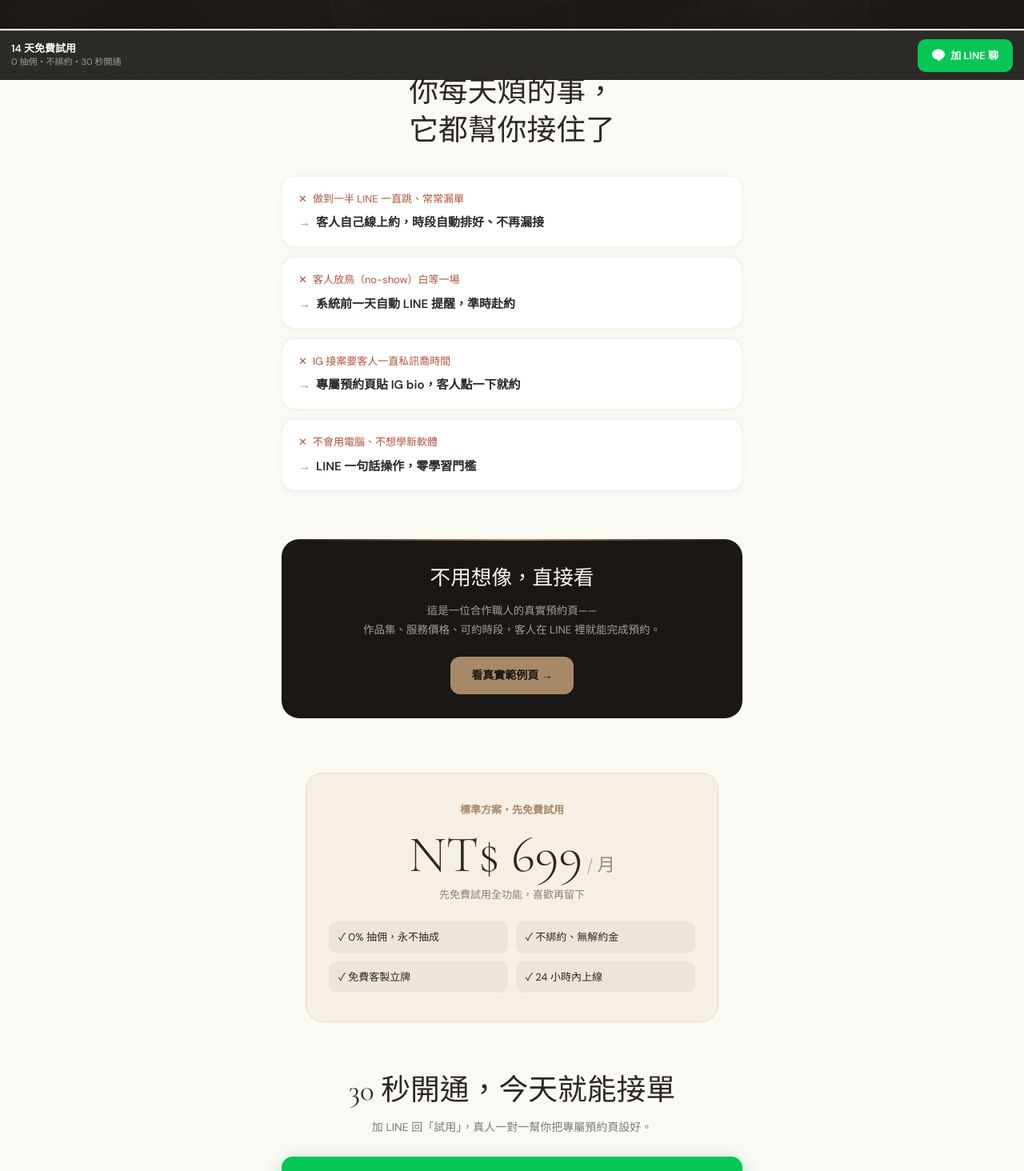
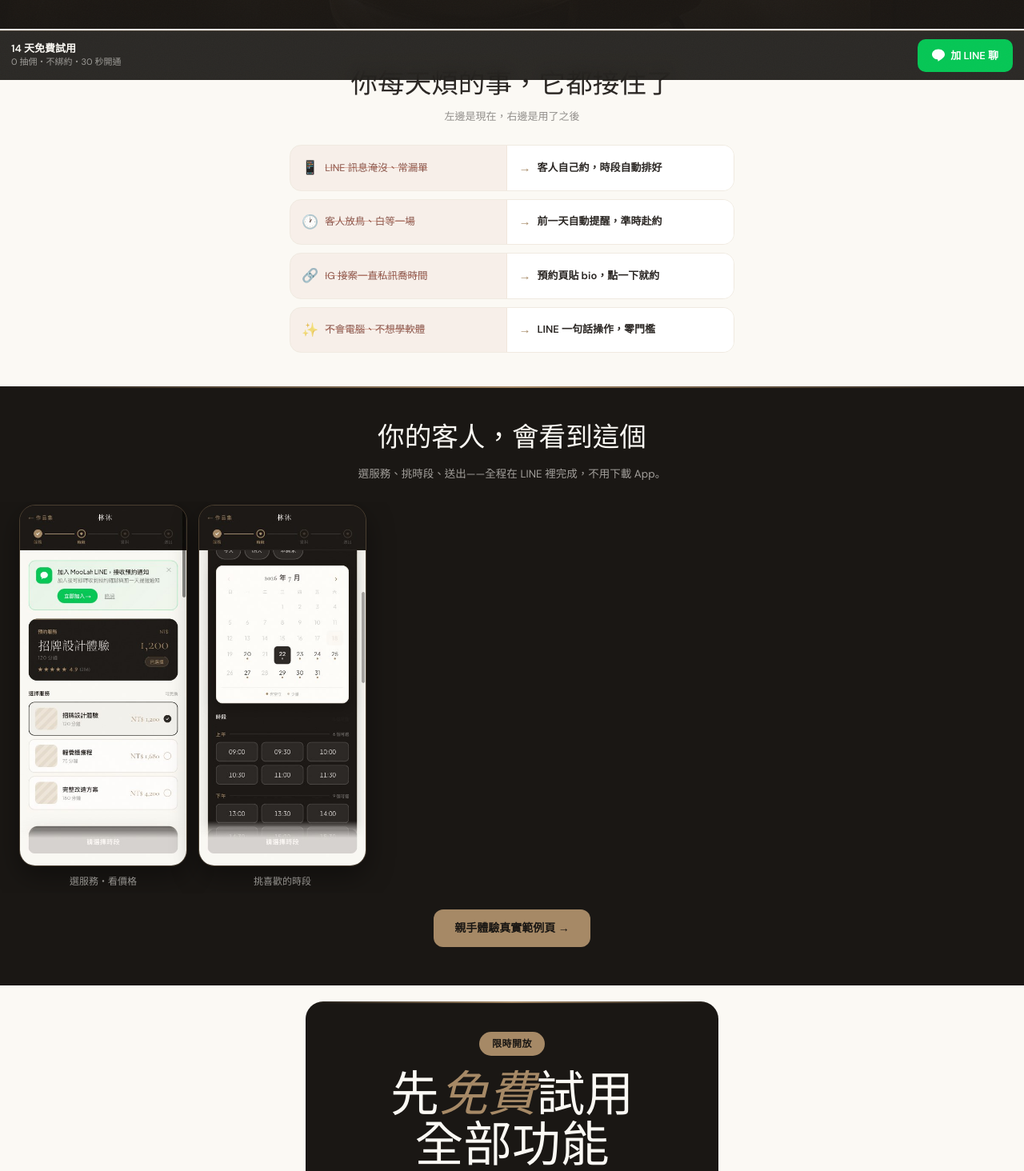
Before and after one commit to gini30666-design/moolah-platform, a Next.js app: page /pro in a window 1280 px wide. Shown: the part 700-2164 px from the top of the page at 80% size. Built offline with nearby package versions, Linux system fonts and the light colour scheme; no server answers.

Commit message:
/pro 廣告頁三優化：定價改免費試用為主角(699降次要)、痛點區改左右對比緊湊掃讀(破單調白卡+圖示)、加真實產品截圖 showcase(主動秀不只給連結)
Co-Authored-By: Claude Opus 4.8 <noreply@anthropic.com>

```diff
--- a/src/app/pro/page.tsx
+++ b/src/app/pro/page.tsx
@@ -73,55 +73,85 @@ export default function ProLandingPage() {
           </div>
         </section>
 
-        {/* ══════ 痛點 → 解法（精選 4，不倒 9 個功能）══════ */}
-        <section style={{ padding: '56px 22px 40px', maxWidth: '620px', margin: '0 auto' }}>
-          <h2 style={{ fontFamily: '"Cormorant Garamond", serif', fontSize: 'clamp(1.7rem, 6vw, 2.3rem)', fontWeight: 400, color: charcoal, textAlign: 'center', marginBottom: '32px', lineHeight: 1.3 }}>
-            你每天煩的事，<br />它都幫你接住了
+        {/* ══════ 痛點 → 解法（緊湊掃讀、有圖示、破單調白卡）══════ */}
+        <section style={{ padding: '48px 22px 42px', maxWidth: '600px', margin: '0 auto' }}>
+          <h2 style={{ fontFamily: '"Cormorant Garamond", serif', fontSize: 'clamp(1.6rem, 5.5vw, 2.1rem)', fontWeight: 400, color: charcoal, textAlign: 'center', marginBottom: '8px', lineHeight: 1.3 }}>
+            你每天煩的事，它都接住了
           </h2>
-          <div style={{ display: 'flex', flexDirection: 'column', gap: '12px' }}>
+          <p style={{ fontSize: '13px', color: 'rgba(44,40,37,0.5)', textAlign: 'center', marginBottom: '26px' }}>左邊是現在，右邊是用了之後</p>
+          <div style={{ display: 'flex', flexDirection: 'column', gap: '10px' }}>
             {[
-              ['做到一半 LINE 一直跳、常常漏單', '客人自己線上約，時段自動排好、不再漏接'],
-              ['客人放鳥（no-show）白等一場', '系統前一天自動 LINE 提醒，準時赴約'],
-              ['IG 接案要客人一直私訊喬時間', '專屬預約頁貼 IG bio，客人點一下就約'],
-              ['不會用電腦、不想學新軟體', 'LINE 一句話操作，零學習門檻'],
-            ].map(([pain, sol], i) => (
-              <div key={i} style={{ background: 'white', borderRadius: '16px', padding: '18px 20px', border: `1px solid ${oak}22`, boxShadow: '0 1px 8px rgba(26,23,20,0.04)' }}>
-                <p style={{ fontSize: '13px', color: '#b4533a', marginBottom: '8px', display: 'flex', alignItems: 'center', gap: '7px' }}>
-                  <span style={{ flexShrink: 0 }}>✕</span>{pain}
-                </p>
-                <p style={{ fontSize: '15px', color: charcoal, fontWeight: 600, lineHeight: 1.6, display: 'flex', alignItems: 'flex-start', gap: '7px' }}>
-                  <span style={{ color: oak, flexShrink: 0 }}>→</span>{sol}
-                </p>
+              ['📱', 'LINE 訊息淹沒、常漏單', '客人自己約，時段自動排好'],
+              ['🕐', '客人放鳥、白等一場', '前一天自動提醒，準時赴約'],
+              ['🔗', 'IG 接案一直私訊喬時間', '預約頁貼 bio，點一下就約'],
+              ['✨', '不會電腦、不想學軟體', 'LINE 一句話操作，零門檻'],
+            ].map(([icon, pain, sol], i) => (
+              <div key={i} style={{ display: 'flex', alignItems: 'stretch', borderRadius: '14px', overflow: 'hidden', border: `1px solid ${oak}22` }}>
+                {/* 左：痛（淡紅底、劃掉感）*/}
+                <div style={{ flex: 1, background: 'rgba(180,83,58,0.06)', padding: '15px 14px', display: 'flex', alignItems: 'center', gap: '8px', borderRight: `1px solid ${oak}18` }}>
+                  <span style={{ fontSize: '17px', flexShrink: 0, filter: 'grayscale(0.3)', opacity: 0.85 }}>{icon}</span>
+                  <span style={{ fontSize: '12.5px', color: 'rgba(120,60,48,0.85)', lineHeight: 1.45, textDecoration: 'line-through', textDecorationColor: 'rgba(180,83,58,0.4)' }}>{pain}</span>
+                </div>
+                {/* 右：解（橡木金強調）*/}
+                <div style={{ flex: 1.05, background: 'white', padding: '15px 14px', display: 'flex', alignItems: 'center', gap: '8px' }}>
+                  <span style={{ color: oak, fontSize: '15px', flexShrink: 0, fontWeight: 700 }}>→</span>
+                  <span style={{ fontSize: '13px', color: charcoal, fontWeight: 600, lineHeight: 1.45 }}>{sol}</span>
+                </div>
               </div>
             ))}
           </div>
         </section>
 
-        {/* ══════ 產品證明：看它真的長怎樣 ══════ */}
-        <section style={{ padding: '20px 22px 48px', maxWidth: '620px', margin: '0 auto' }}>
-          <div style={{ background: charcoalDeep, borderRadius: '22px', padding: '30px 26px', textAlign: 'center', color: cream, position: 'relative', overflow: 'hidden' }}>
-            <div style={{ position: 'absolute', top: 0, left: 0, right: 0, height: '2px', background: `linear-gradient(to right, transparent, ${oak}, transparent)` }} />
-            <p style={{ fontFamily: '"Cormorant Garamond", serif', fontSize: '1.6rem', fontWeight: 300, marginBottom: '10px' }}>不用想像，直接看</p>
-            <p style={{ fontSize: '13.5px', color: 'rgba(251,249,244,0.6)', lineHeight: 1.75, marginBottom: '22px' }}>
-              這是一位合作職人的真實預約頁——<br />作品集、服務價格、可約時段，客人在 LINE 裡就能完成預約。
+        {/* ══════ 產品證明：主動秀真實截圖（不只給連結）══════ */}
+        <section style={{ padding: '30px 0 48px', background: charcoalDeep, color: cream, position: 'relative', overflow: 'hidden' }}>
+          <div style={{ position: 'absolute', top: 0, left: 0, right: 0, height: '2px', background: `linear-gradient(to right, transparent, ${oak}, transparent)` }} />
+          <div style={{ textAlign: 'center', padding: '10px 24px 22px', maxWidth: '600px', margin: '0 auto' }}>
+            <p style={{ fontFamily: '"Cormorant Garamond", serif', fontSize: 'clamp(1.6rem, 6vw, 2.1rem)', fontWeight: 300, marginBottom: '8px' }}>你的客人，會看到這個</p>
+            <p style={{ fontSize: '13.5px', color: 'rgba(251,249,244,0.6)', lineHeight: 1.7 }}>
+              選服務、挑時段、送出——全程在 LINE 裡完成，不用下載 App。
             </p>
+          </div>
+          {/* 兩張真實手機截圖橫向排 */}
+          <div style={{ display: 'flex', gap: '14px', overflowX: 'auto', padding: '4px 24px 6px', scrollSnapType: 'x proximity', WebkitOverflowScrolling: 'touch' }}>
+            {[
+              { src: '/pro-screen-1.jpg', cap: '選服務・看價格' },
+              { src: '/pro-screen-2.jpg', cap: '挑喜歡的時段' },
+            ].map(s => (
+              <figure key={s.src} style={{ flex: '0 0 auto', width: '210px', scrollSnapAlign: 'center', margin: 0 }}>
+                <div style={{ borderRadius: '20px', overflow: 'hidden', border: `1px solid rgba(166,137,102,0.35)`, boxShadow: '0 12px 34px rgba(0,0,0,0.4)' }}>
+                  {/* eslint-disable-next-line @next/next/no-img-element */}
+                  <img src={s.src} alt={s.cap} style={{ width: '100%', display: 'block' }} />
+                </div>
+                <figcaption style={{ fontSize: '12px', color: 'rgba(251,249,244,0.55)', textAlign: 'center', marginTop: '10px' }}>{s.cap}</figcaption>
+              </figure>
+            ))}
+          </div>
+          <div style={{ textAlign: 'center', marginTop: '20px' }}>
             <a href={DEMO_URL} style={{ display: 'inline-flex', alignItems: 'center', gap: '8px', background: oak, color: charcoalDeep, padding: '13px 26px', borderRadius: '12px', fontSize: '14px', fontWeight: 700, textDecoration: 'none' }}>
-              看真實範例頁 →
+              親手體驗真實範例頁 →
             </a>
           </div>
         </section>
 
-        {/* ══════ 定價（誠實・無假數據）══════ */}
+        {/* ══════ 定價：免費試用為主角、699 為次要（降低衝動客的價格戒心）══════ */}
         <section style={{ padding: '20px 22px 52px', maxWidth: '560px', margin: '0 auto', textAlign: 'center' }}>
-          <div style={{ background: sand, borderRadius: '22px', padding: '36px 28px', border: `1px solid ${oak}30` }}>
-            <p style={{ fontSize: '13px', color: oak, fontWeight: 600, marginBottom: '14px' }}>標準方案・先免費試用</p>
-            <p style={{ fontFamily: '"Cormorant Garamond", serif', fontSize: 'clamp(2.8rem, 12vw, 4rem)', fontWeight: 300, color: charcoal, lineHeight: 1, marginBottom: '8px' }}>
-              NT$ 699<span style={{ fontSize: '0.35em', color: 'rgba(44,40,37,0.5)' }}> / 月</span>
+          <div style={{ background: charcoalDeep, color: cream, borderRadius: '22px', padding: '38px 28px', position: 'relative', overflow: 'hidden' }}>
+            <div style={{ position: 'absolute', top: 0, left: 0, right: 0, height: '2px', background: `linear-gradient(to right, transparent, ${oak}, transparent)` }} />
+            {/* 主角：免費試用 */}
+            <span style={{ display: 'inline-block', fontSize: '12px', fontWeight: 700, color: charcoalDeep, background: oak, padding: '6px 16px', borderRadius: '99px', marginBottom: '18px', letterSpacing: '0.04em' }}>限時開放</span>
+            <p style={{ fontFamily: '"Cormorant Garamond", serif', fontSize: 'clamp(2.6rem, 11vw, 3.8rem)', fontWeight: 300, color: cream, lineHeight: 1.05, marginBottom: '10px' }}>
+              先<span style={{ color: oak, fontStyle: 'italic' }}>免費</span>試用<br />全部功能
             </p>
-            <p style={{ fontSize: '13px', color: 'rgba(44,40,37,0.55)', marginBottom: '24px' }}>先免費試用全功能，喜歡再留下</p>
-            <div style={{ display: 'grid', gridTemplateColumns: '1fr 1fr', gap: '10px', textAlign: 'left' }}>
-              {['✓ 0% 抽佣，永不抽成', '✓ 不綁約、無解約金', '✓ 免費客製立牌', '✓ 24 小時內上線'].map(t => (
-                <p key={t} style={{ fontSize: '13px', color: charcoal, padding: '10px 12px', background: 'rgba(166,137,102,0.1)', borderRadius: '10px', lineHeight: 1.5 }}>{t}</p>
+            <p style={{ fontSize: '13.5px', color: 'rgba(251,249,244,0.6)', marginBottom: '22px', lineHeight: 1.7 }}>
+              專屬預約頁、自動提醒、後台管理，<br />先用起來，喜歡再留下。
+            </p>
+            {/* 次要：699 一行帶過 */}
+            <p style={{ fontSize: '12.5px', color: 'rgba(251,249,244,0.42)', marginBottom: '26px' }}>
+              試用後 NT$699／月・0 抽佣・不綁約・隨時可停
+            </p>
+            <div style={{ display: 'grid', gridTemplateColumns: '1fr 1fr', gap: '9px', textAlign: 'left' }}>
+              {['✓ 0% 抽佣', '✓ 不綁約無解約金', '✓ 免費客製立牌', '✓ 24h 上線'].map(t => (
+                <p key={t} style={{ fontSize: '12.5px', color: 'rgba(251,249,244,0.82)', padding: '10px 12px', background: 'rgba(166,137,102,0.14)', borderRadius: '10px', border: '1px solid rgba(166,137,102,0.22)' }}>{t}</p>
               ))}
             </div>
           </div>
```
Also changed, not shown: public/pro-screen-1.jpg (added), public/pro-screen-2.jpg (added).
